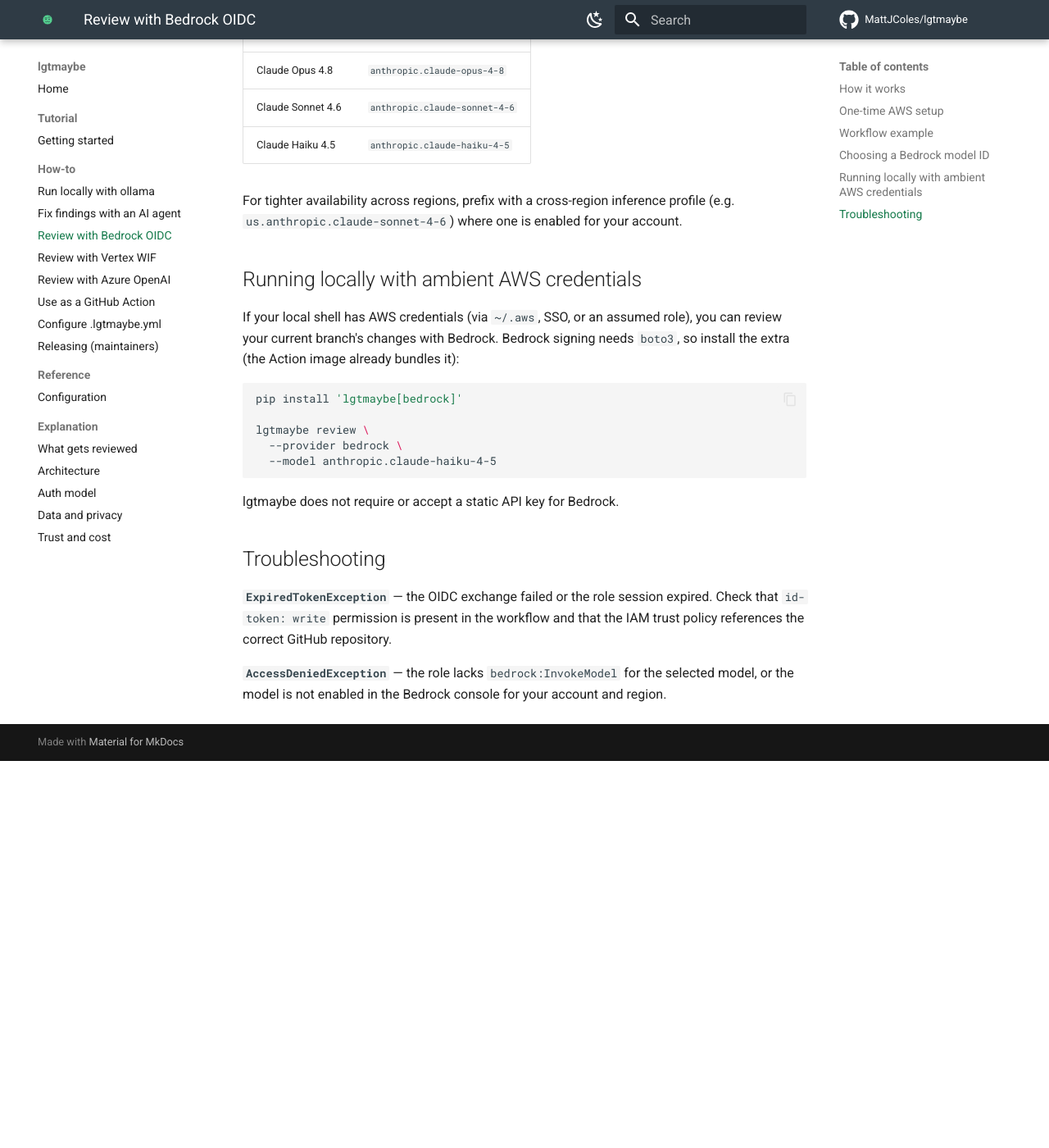
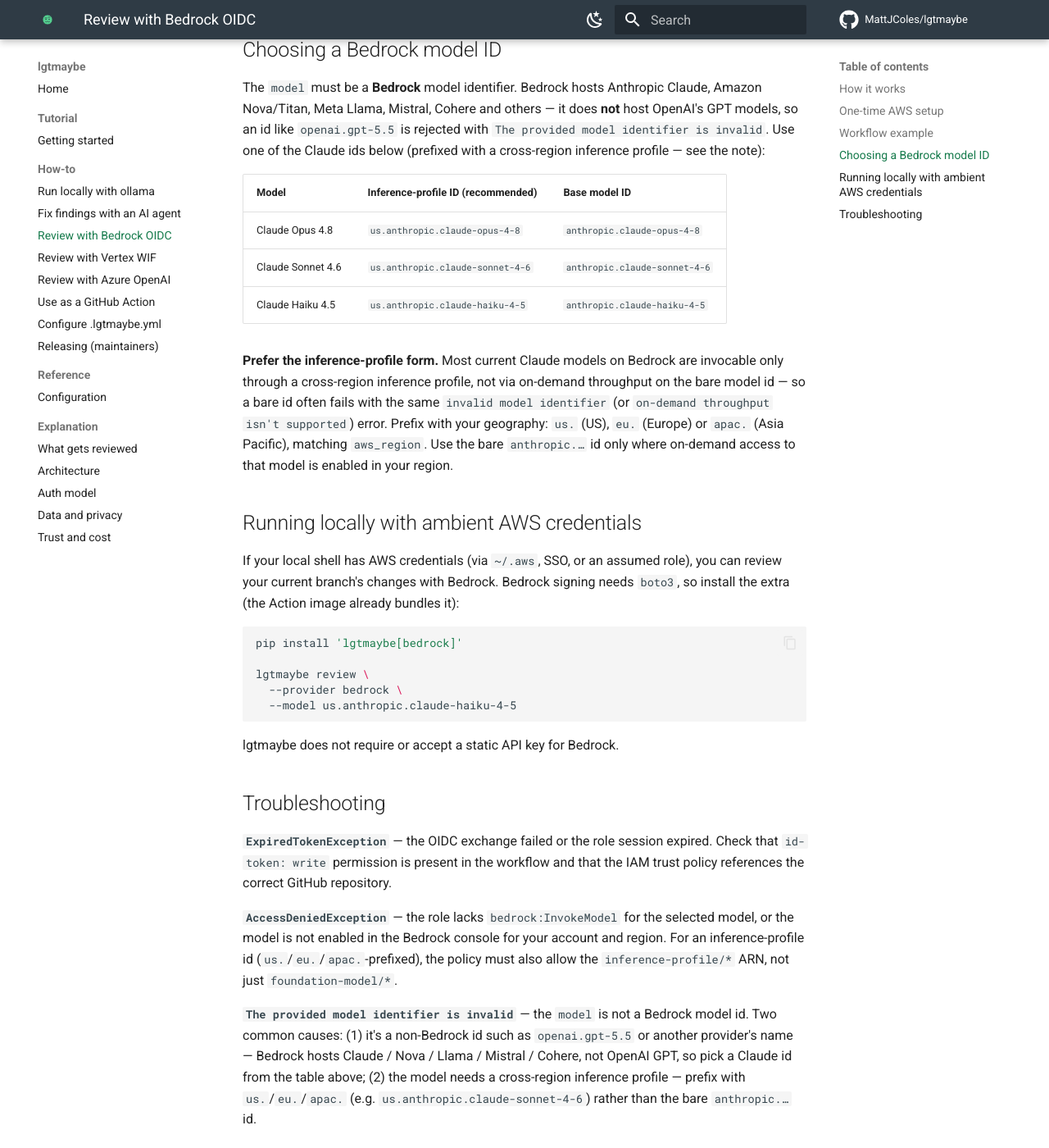
Before and after one commit to actions-marketplace-validations/MattJColes_lgtmaybe, an MkDocs documentation site: the page built from docs/how-to/review-with-bedrock-oidc.md, in a window 1280 px wide and 1400 px high, scrolled down 1750 px. Shown: the whole window at 82% size. Built offline with MkDocs 1.6.1 and Material for MkDocs 9.7.7, drawn with Linux system fonts in a browser that asks for light colours; comment, search, counter and statistics services are not loaded; before the commit the page ends 2678 px from its top, so only the background shows below that; some of the changed text lies outside the part shown.

Commit message:
docs(bedrock): clarify valid model ids and inference profiles
A Bedrock review failed with 'The provided model identifier is invalid'
because the configured model was a non-Bedrock id (openai.gpt-5.5). Bedrock
hosts Claude/Nova/Llama/etc., not OpenAI GPT, and most current Claude models
are invocable only via a cross-region inference profile (us./eu./apac.), not
on-demand on the bare id.

- Recommend the inference-profile form (us.anthropic.claude-*) in the Bedrock
  how-to, the example workflow, and the config reference table.
- Note that non-Bedrock ids are rejected and add an 'invalid model identifier'
  troubleshooting entry covering both causes.
- Document that inference profiles need bedrock:InvokeModel* on the
  inference-profile ARN, not just foundation-model/*.

````diff
--- a/docs/how-to/review-with-bedrock-oidc.md
+++ b/docs/how-to/review-with-bedrock-oidc.md
@@ -37,7 +37,12 @@ The role needs only:
 }
 ```
 
-Scope `Resource` to specific model ARNs for tighter least-privilege.
+Scope `Resource` to specific model ARNs for tighter least-privilege. If you use a
+cross-region inference profile (the `us.`/`eu.`/`apac.`-prefixed ids below — the
+recommended form), the role also needs `bedrock:InvokeModel*` on the
+inference-profile ARN, e.g.
+`arn:aws:bedrock:*:<account-id>:inference-profile/*`, otherwise the call fails
+with `AccessDeniedException`.
 
 ## Workflow example
 
@@ -66,22 +71,32 @@ jobs:
       - uses: MattJColes/lgtmaybe@v0
         with:
           provider: bedrock
-          model: anthropic.claude-sonnet-4-6
+          model: us.anthropic.claude-sonnet-4-6
           aws_role_arn: ${{ secrets.AWS_ROLE_ARN }}
           aws_region: us-east-1
 ```
 
 ## Choosing a Bedrock model ID
 
-| Model | Bedrock model ID |
-|---|---|
-| Claude Opus 4.8 | `anthropic.claude-opus-4-8` |
-| Claude Sonnet 4.6 | `anthropic.claude-sonnet-4-6` |
-| Claude Haiku 4.5 | `anthropic.claude-haiku-4-5` |
+The `model` must be a **Bedrock** model identifier. Bedrock hosts Anthropic
+Claude, Amazon Nova/Titan, Meta Llama, Mistral, Cohere and others — it does
+**not** host OpenAI's GPT models, so an id like `openai.gpt-5.5` is rejected with
+`The provided model identifier is invalid`. Use one of the Claude ids below
+(prefixed with a cross-region inference profile — see the note):
 
-For tighter availability across regions, prefix with a cross-region inference
-profile (e.g. `us.anthropic.claude-sonnet-4-6`) where one is enabled for your
-account.
+| Model | Inference-profile ID (recommended) | Base model ID |
+|---|---|---|
+| Claude Opus 4.8 | `us.anthropic.claude-opus-4-8` | `anthropic.claude-opus-4-8` |
+| Claude Sonnet 4.6 | `us.anthropic.claude-sonnet-4-6` | `anthropic.claude-sonnet-4-6` |
+| Claude Haiku 4.5 | `us.anthropic.claude-haiku-4-5` | `anthropic.claude-haiku-4-5` |
+
+**Prefer the inference-profile form.** Most current Claude models on Bedrock are
+invocable only through a cross-region inference profile, not via on-demand
+throughput on the bare model id — so a bare id often fails with the same
+`invalid model identifier` (or `on-demand throughput isn't supported`) error.
+Prefix with your geography: `us.` (US), `eu.` (Europe) or `apac.` (Asia
+Pacific), matching `aws_region`. Use the bare `anthropic.…` id only where
+on-demand access to that model is enabled in your region.
 
 ## Running locally with ambient AWS credentials
 
@@ -94,7 +109,7 @@ pip install 'lgtmaybe[bedrock]'
 
 lgtmaybe review \
   --provider bedrock \
-  --model anthropic.claude-haiku-4-5
+  --model us.anthropic.claude-haiku-4-5
 ```
 
 lgtmaybe does not require or accept a static API key for Bedrock.
@@ -107,4 +122,13 @@ that the IAM trust policy references the correct GitHub repository.
 
 **`AccessDeniedException`** — the role lacks `bedrock:InvokeModel` for the
 selected model, or the model is not enabled in the Bedrock console for your
-account and region.
+account and region. For an inference-profile id (`us.`/`eu.`/`apac.`-prefixed),
+the policy must also allow the `inference-profile/*` ARN, not just
+`foundation-model/*`.
+
+**`The provided model identifier is invalid`** — the `model` is not a Bedrock
+model id. Two common causes: (1) it's a non-Bedrock id such as `openai.gpt-5.5`
+or another provider's name — Bedrock hosts Claude / Nova / Llama / Mistral /
+Cohere, not OpenAI GPT, so pick a Claude id from the table above; (2) the model
+needs a cross-region inference profile — prefix with `us.`/`eu.`/`apac.` (e.g.
+`us.anthropic.claude-sonnet-4-6`) rather than the bare `anthropic.…` id.
````
Also changed, not shown: docs/how-to/configure-lgtmaybe-yml.md (+1 -1 lines), 1 other file.
